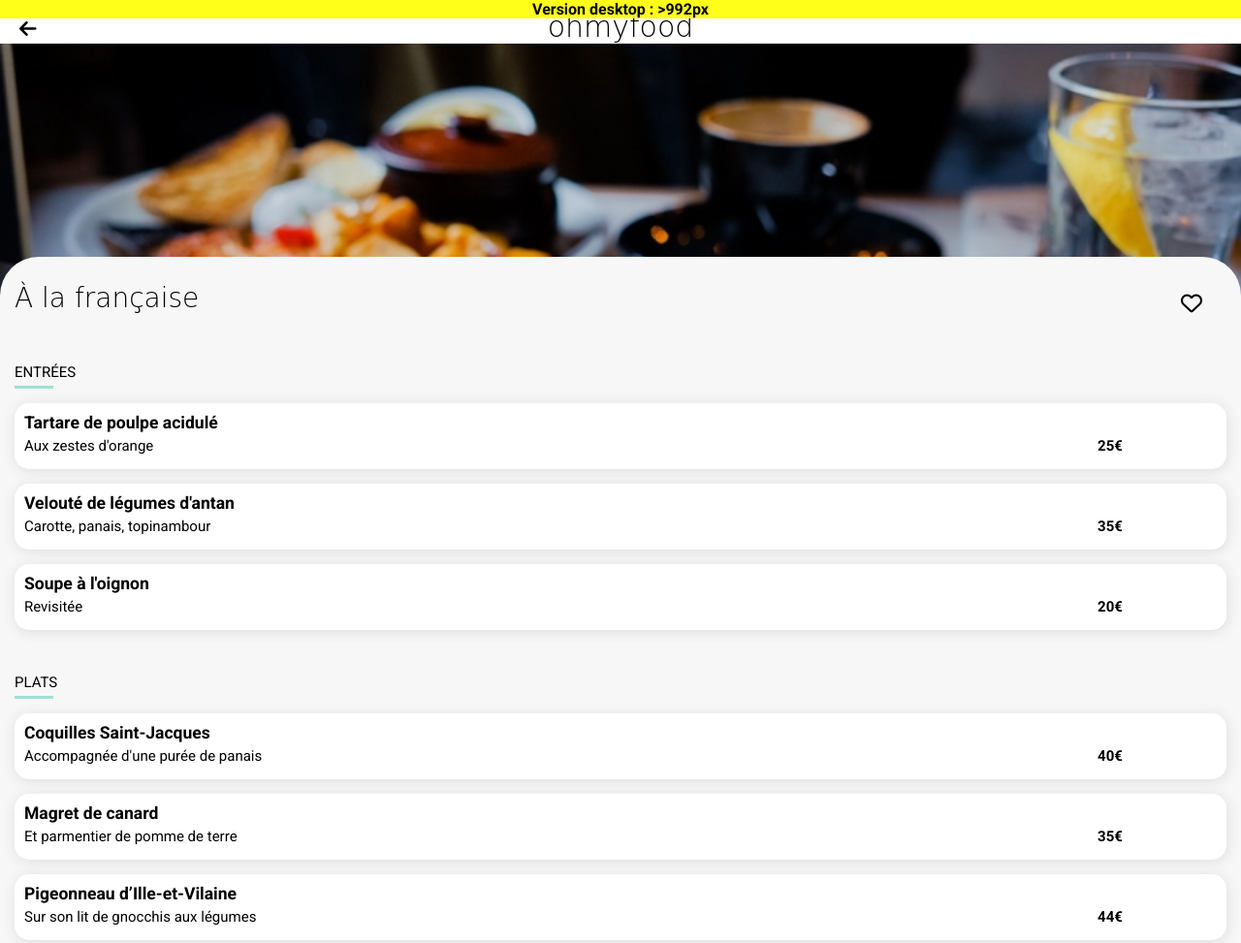
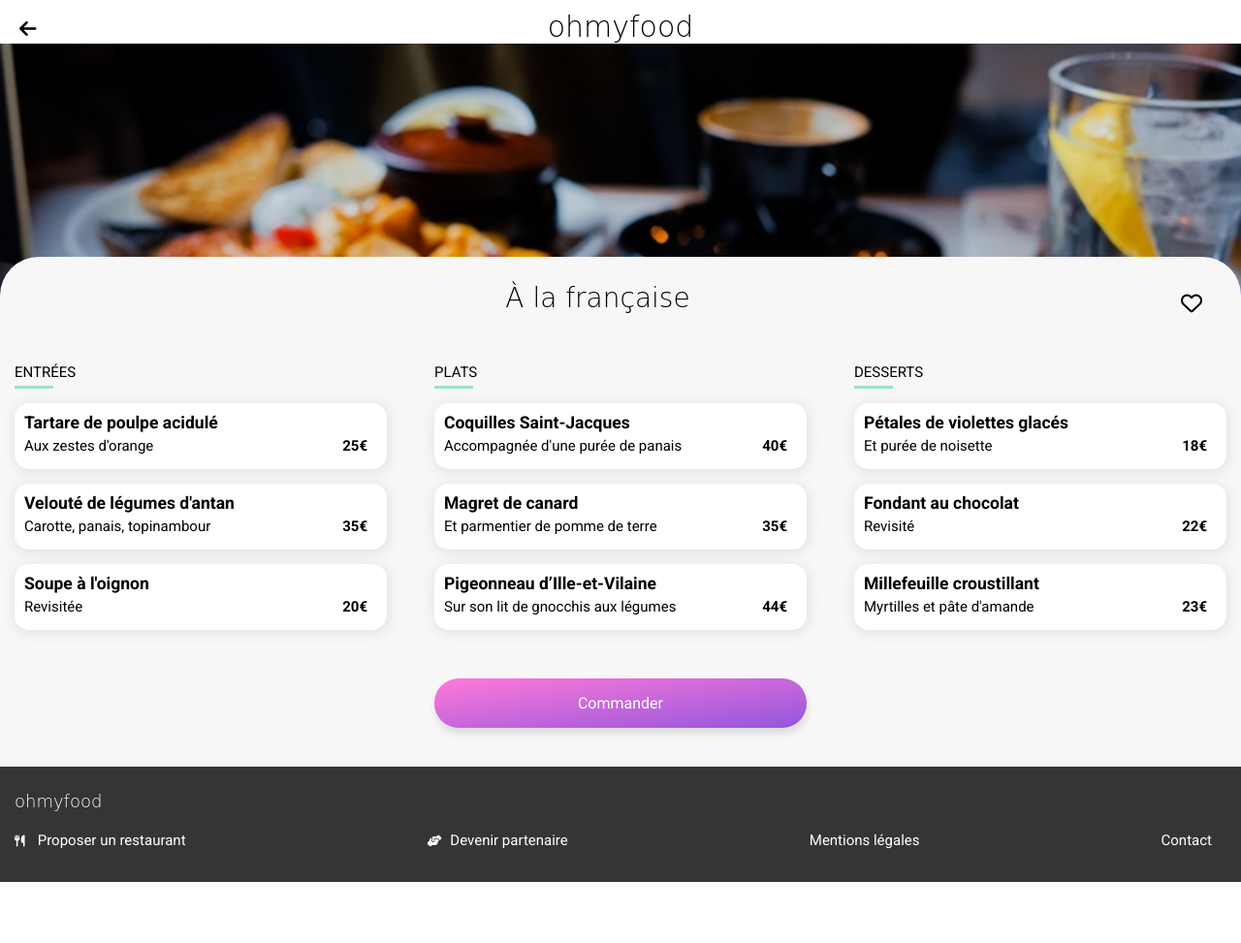
Before and after one commit to pyleglise/OhMyFood, a website: page resto-1.html in a window 1280 px wide. Shown: the top 973 px of the page at 97% size. After the commit the page ends 910 px from the top, so only its background shows below. Drawn offline with Linux system fonts and the light colour scheme; a web font is replaced by a local one.

Commit message:
DAJR-16,DAJR-24

```diff
--- a/sass/components/_main-bloc.scss
+++ b/sass/components/_main-bloc.scss
@@ -1,7 +1,3 @@
-body::before {
-	content: "Version mobile : <780px";
-	@include debug-layout;
- }
 .first-container{
 	display:flex;
 	flex-direction: column;
--- a/sass/layout/_desktop.scss
+++ b/sass/layout/_desktop.scss
@@ -1,9 +1,8 @@
 @media only screen and (min-width: 992px) {
 	/* for 10 inches tablet screens */
-	body::before {
-	  content: "Version desktop : >992px";
-	  @include debug-layout;
-	}
+	// body::before {
+	//   content: "Version desktop : >992px";
+	// }
 	html{
 		max-width:1400px;
 		margin: 0 auto;
@@ -13,4 +12,21 @@
 			width:20%;
 		}
 	}
+	.resto-main-bloc{
+		flex-direction: row;
+		flex-wrap: wrap;
+		justify-content: space-between;
+		.resto-main-bloc-title{
+			flex:0 1 100%;
+		}
+		.resto-section{
+			display:block;
+			width:30%;
+		}
+		.resto-card{
+			width:unset;
+		}
+
+
+	}
 }
--- a/sass/layout/_tablet.scss
+++ b/sass/layout/_tablet.scss
@@ -1,9 +1,8 @@
 @media only screen and (min-width: 780px)  {
 	/* for 10 inches tablet screens */
-	body::before {
-	  content: "Version tablette : 780x992px";
-	  @include debug-layout;
-	}
+	// body::before {
+	//   content: "Version tablette : 780x992px";
+	// }
 	html{
 		max-width:992px;
 	}
@@ -43,4 +42,49 @@
 		}
 	}
 
+	.resto-main-bloc-title{
+		justify-content: flex-end;
+		h1{
+			flex:1;
+			text-align: center;
+		}
+	}
+
+	.resto-section{
+		display:flex;
+		flex-direction: row;
+		flex-wrap: wrap;
+		justify-content: space-between;
+		// width:40%;
+		h2{
+			flex:0 1 100%;
+		}
+		.resto-card{
+			width:48%;
+			.card-price{
+				height:inherit;
+			}
+		}
+
+
+	}
+
+
+
+	.wider{
+		width:20%;
+	}
+
+	.footer-bloc{
+		display:flex;
+		flex-direction: row;
+		justify-content: space-between;
+		flex-wrap: wrap;
+		h1{
+			flex:0 1 100%;
+		}
+		p{
+			margin-right: 15px;
+		}
+	}
 }
--- a/sass/main.scss
+++ b/sass/main.scss
@@ -14,3 +14,8 @@
 @import "./pages/restaurants.scss";
 @import "./layout/tablet";
 @import "./layout/desktop";
+
+//body::before {
+// 	content: "Version mobile : <780px";
+// 	@include debug-layout;
+//  }
--- a/sass/pages/restaurants.scss
+++ b/sass/pages/restaurants.scss
@@ -121,7 +121,7 @@
 		display: none;
 		background-color: $color-tertiary;
 		color:white;
-		margin: 0 -55px 0 0;
+		margin: 0 -56px 0 0;
 		width: 55px;
 		display:flex;
 		align-items:center;
```
Also changed, not shown: public/css/style.css, 1 other file.
